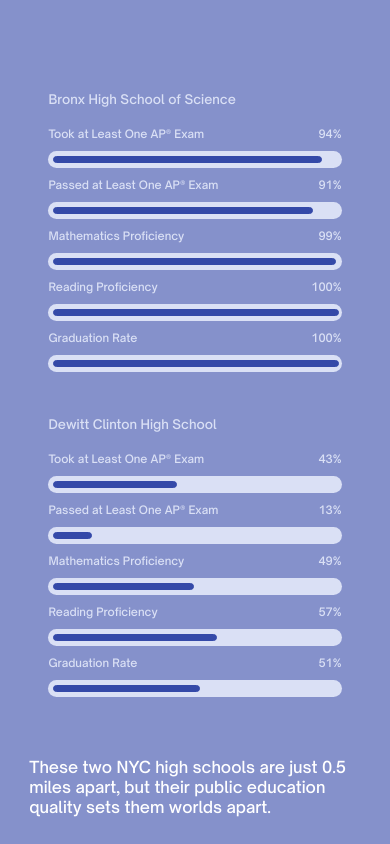
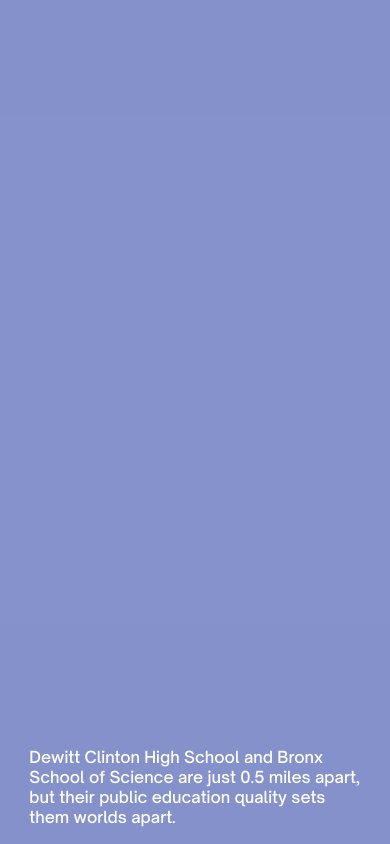
Before and after one commit to yeefeizhao/empowerednyu, a React (Create React App) app: page / in a window 390 px wide. Shown: the part 900-1744 px from the top of the page. Built offline with nearby package versions, Linux system fonts and the light colour scheme; no server answers.

Commit message:
school graphic for mobile

```diff
--- a/src/SchoolGraphic.js
+++ b/src/SchoolGraphic.js
@@ -63,24 +63,16 @@
                     <div className="school-graphic-graphs">
                         <div className="school-graphic-graph no-hover">
                             <div className="school-graphic-placeholder"></div>
-                            <BarGraph
-                                className="school-graphic-bar-graph"
-                                title="Bronx High School of Science"
-                                data={bronxData}
-                            />
+
                         </div>
                         <div className="school-graphic-graph no-hover">
                             <div className="school-graphic-placeholder"></div>
-                            <BarGraph
-                                className="school-graphic-bar-graph"
-                                title="Dewitt Clinton High School"
-                                data={dewittData}
-                            />
+
                         </div>
                     </div>
                     <div className="school-graphic-text2">
                         <p>
-                            These two NYC high schools are just 0.5 miles apart,
+                            Dewitt Clinton High School and Bronx School of Science are just 0.5 miles apart,
                             but their public education quality sets them worlds
                             apart.
                         </p>
```
Also changed, not shown: 1 other file (tests, documents, lock files or other folders).
